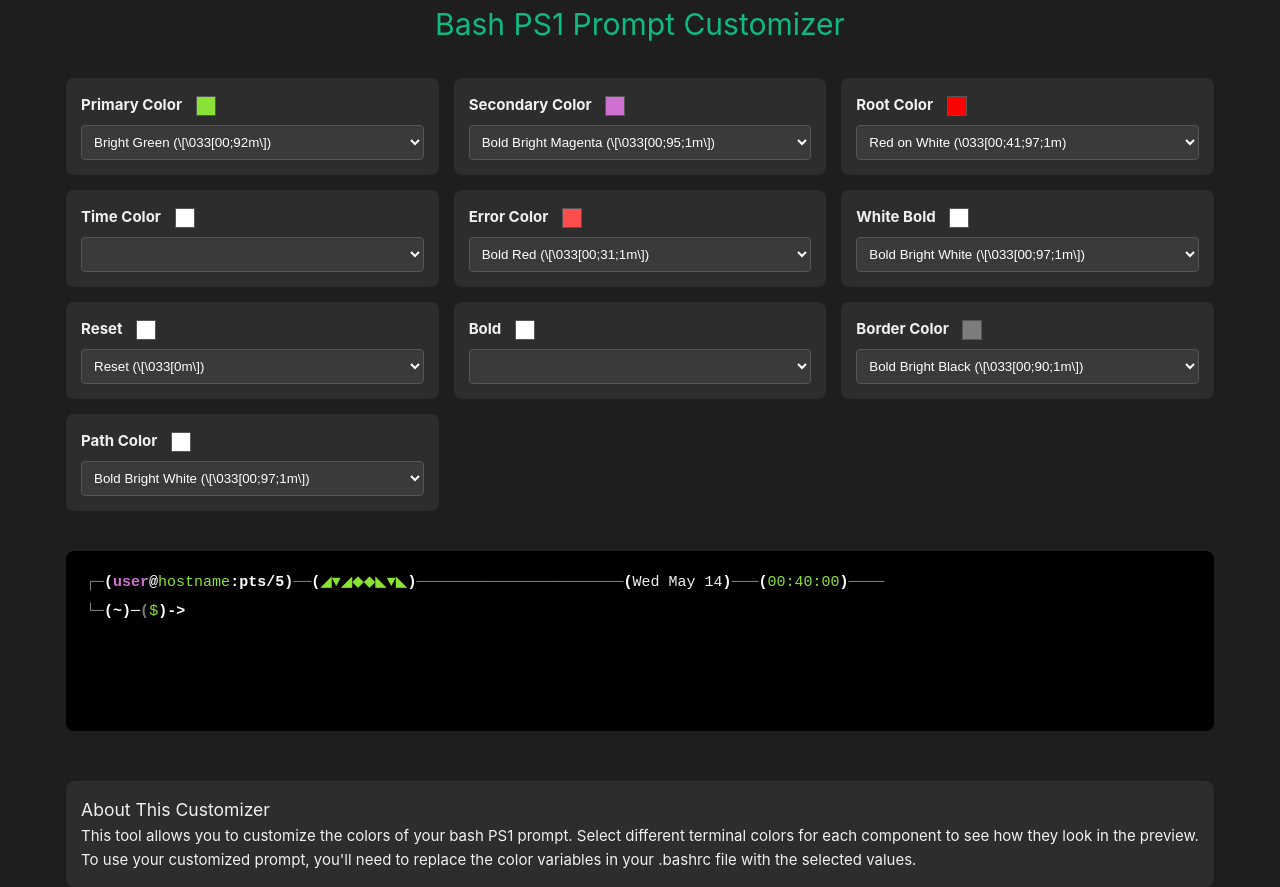
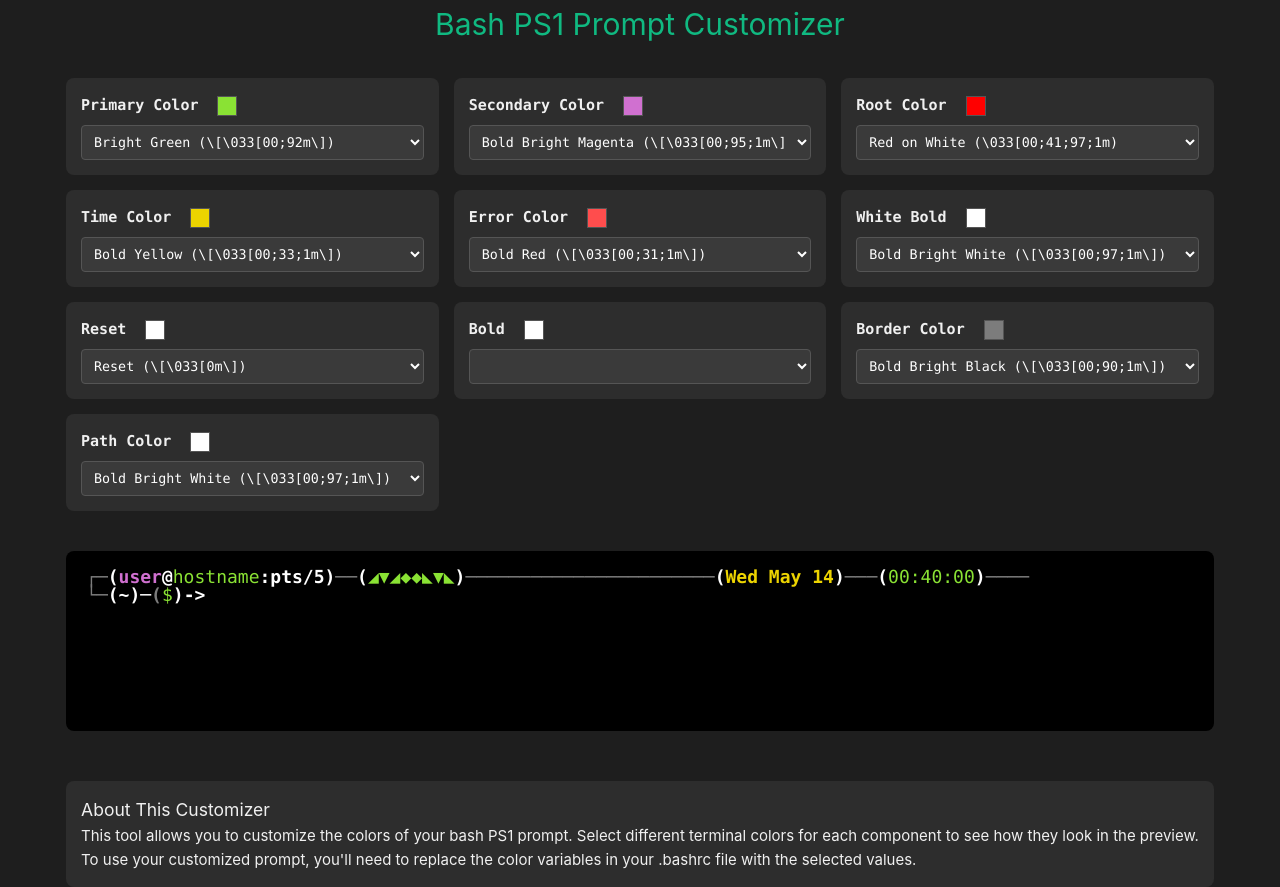
Before and after one commit to czoczo/BetterBash, a Vue app in the folder webpage/BetterBash/: page / in a window 1280 px wide. Built offline with nearby package versions, Linux system fonts and the light colour scheme.

Commit message:
default time color, font adjustments i preview

```diff
--- a/webpage/BetterBash/src/App.vue
+++ b/webpage/BetterBash/src/App.vue
@@ -138,7 +138,7 @@ const colors = ref({
   PRIMARY_COLOR: '\\[\\033[00;92m\\]',
   SECONDARY_COLOR: '\\[\\033[00;95;1m\\]',
   ROOT_COLOR: '\\033[00;41;97;1m',
-  TIME_COLOR: '\\[\\033[00;93;1m\\]',
+  TIME_COLOR: '\\[\\033[00;33;1m\\]',
   ERR_COLOR: '\\[\\033[00;31;1m\\]',
   WHITEB: '\\[\\033[00;97;1m\\]',
   RST: '\\[\\033[0m\\]',
@@ -213,6 +213,7 @@ h1 {
   background-color: #2d2d2d;
   padding: 15px;
   border-radius: 8px;
+  font-family: Consolas, Monaco, 'Lucida Console', monospace; /* Apply terminal font */
 }
 label {
   margin-bottom: 8px;
@@ -224,16 +225,19 @@ select {
   color: #fff;
   border: 1px solid #555;
   border-radius: 4px;
+  font-family: Consolas, Monaco, 'Lucida Console', monospace; /* Apply terminal font */
 }
 .terminal {
   background-color: #000;
   padding: 20px;
   border-radius: 8px;
   min-height: 180px;
-  font-family: 'Courier New', monospace;
+  font-family: Consolas, Monaco, 'Lucida Console', monospace; /* Apply terminal font */
   overflow-x: auto;
   margin-top: 20px;
   white-space: pre-wrap;
+  line-height: 0.7; /* Ensure tight line height for the border */
+  font-size: 18px;
 }
 .ps1-line {
   margin-bottom: 5px;
```
